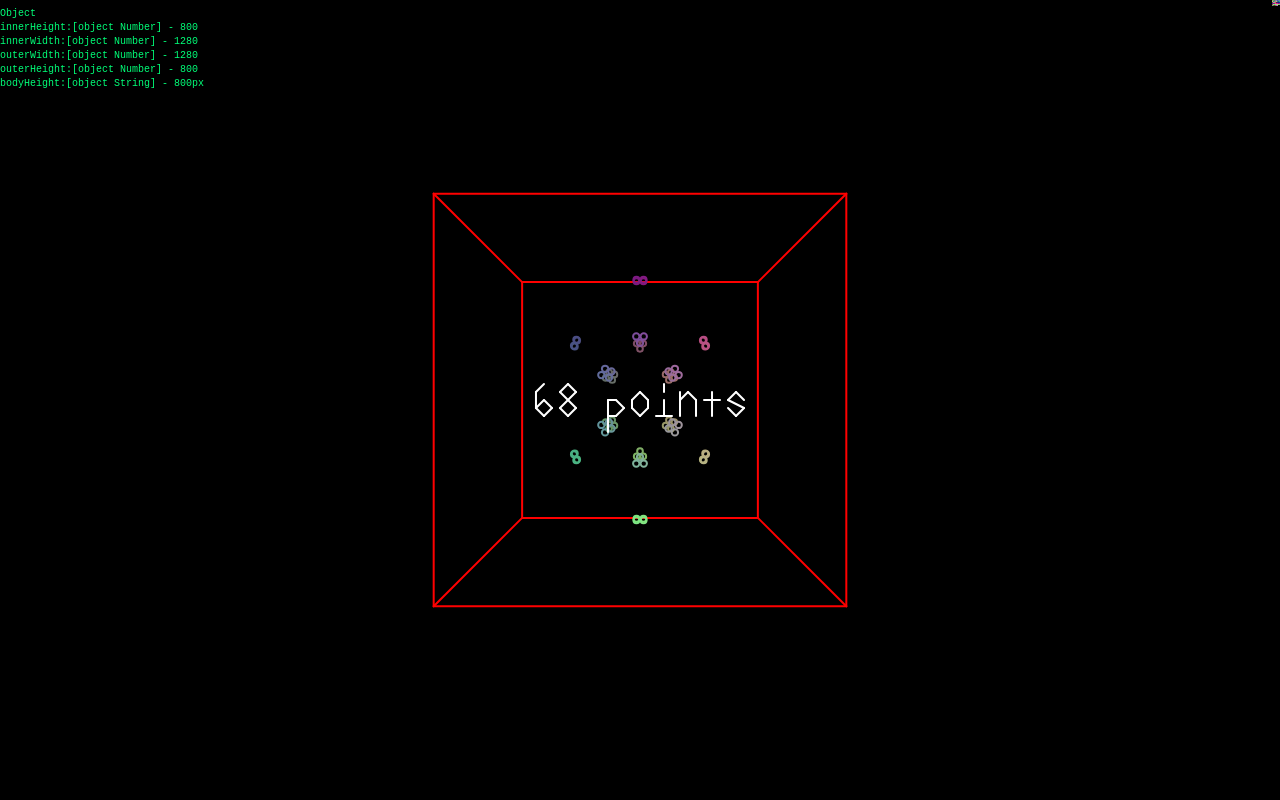
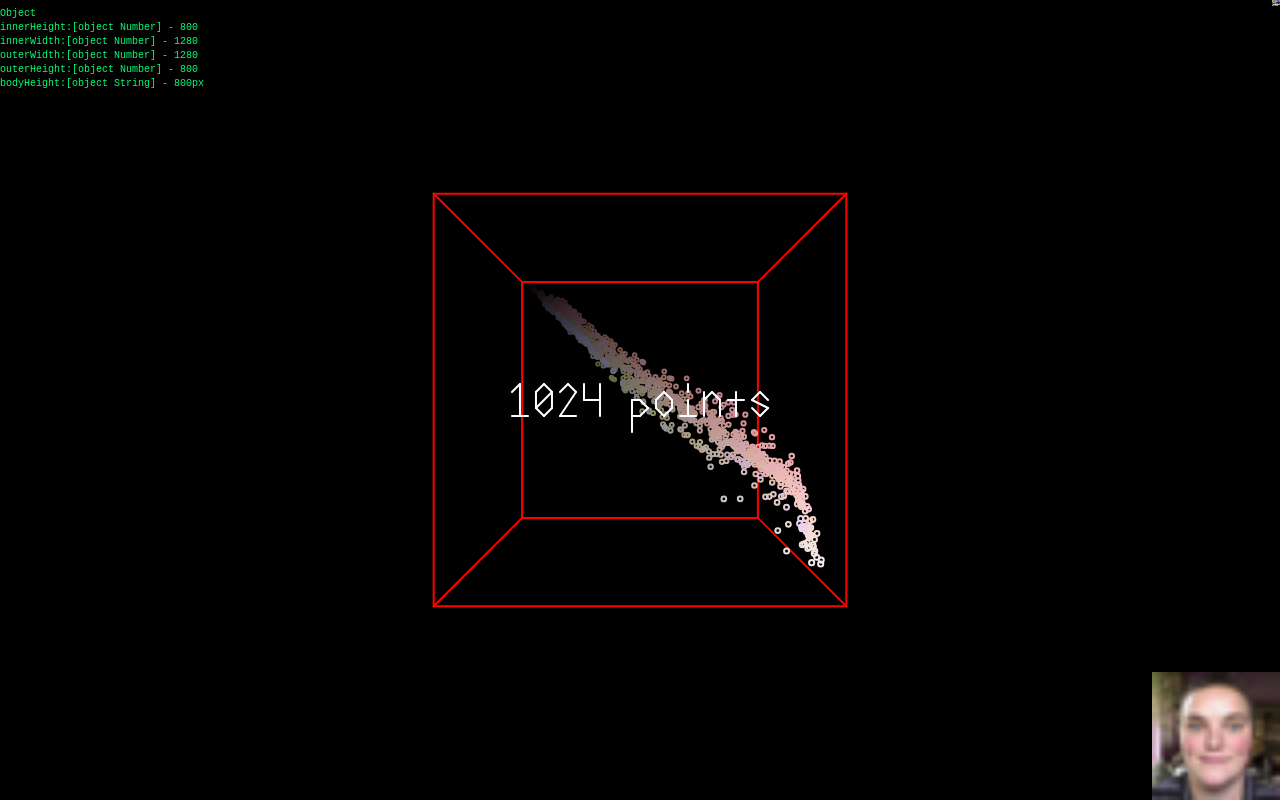
Before and after one commit to AdmiralPotato/npos3d, a plain HTML site: page tests/pn3_idea_test.html in a window 1280 px wide. Drawn offline with Linux system fonts and the light colour scheme.

Commit message:
Changing the methods used to 'remove' and 'destroy' objects from the scene.
Using scene.add(o) rather than scene.rQ.push(o) moving forward. The
scene.add() method now adds a property to the object linking back to
the scene, needed for cleaner destroy functions ob the object. Worked
on adding some cleaner ways remove objects from the scene, implementing
better ideas on object self destruction, made a few changes where there
can now be multiple scenes in existence at once, and each object may
only exist in once scene at a time. That last bit may never be used,
but we'll see. Also made a particle toy and added some image cycling to
the PN3 tests.

```diff
--- a/src/core.js
+++ b/src/core.js
@@ -48,6 +48,7 @@ var NPos3d = NPos3d || {
 	deg:(Math.PI / 180),
 	sin:Math.sin,
 	cos:Math.cos,
+	square:function(num){return num * num;},
 	//--------------------------------
 	//Some basic boundary / collission testing maths.
 	//--------------------------------
@@ -170,7 +171,7 @@ NPos3d.Scene = function(args){
 		t.c.restore();
 	}
 
-	t.interval = setInterval(t.update,1000/t.framerate);
+	t.interval = setInterval(t.update,1000/t.frameRate);
 
 	t.globalize();
 	return this;
@@ -178,12 +179,13 @@ NPos3d.Scene = function(args){
 
 NPos3d.Scene.prototype={
 	globalize:function(){
-		//Because it's a pain to have to reference too much.
+		//Because it's a pain to have to reference too much. I'll unpack my tools so I can get to work.
 		window.pi = NPos3d.pi;
 		window.tau = NPos3d.tau;
 		window.deg = NPos3d.deg;
 		window.sin = NPos3d.sin;
 		window.cos = NPos3d.cos;
+		window.square = NPos3d.square;
 	},
 	resize:function(){
 		var t = this;
@@ -232,10 +234,9 @@ NPos3d.Scene.prototype={
 		p2.color = p3[3] || false;
 		return p2;
 	},
-	square:function(num){return num * num;},
 	getRelativeAngle3d:function(p3){ //DO NOT try to optomize out the use of sqrt in this function!!!
 		var topAngle =  Math.atan2(p3[0], p3[1]);
-		var sideAngle = tau - Math.atan2(p3[2], Math.sqrt(this.square(p3[0]) + this.square(p3[1])));
+		var sideAngle = tau - Math.atan2(p3[2], Math.sqrt(NPos3d.square(p3[0]) + NPos3d.square(p3[1])));
 		return [sideAngle,0,-topAngle];
 	},
 	pointAt:function(o,endPos){
@@ -581,11 +582,17 @@ NPos3d.Scene.prototype={
 			}
 		}
 	},
-	destroyFunc:function(){
-		if(this === window){throw 'JIM TYPE ERROR';}
-		for(var i = 0; i < rQ.length; i += 1){
-			if(t.rQ[i] === this){
+	add:function(o){
+		//I may rename this to addChild in the future. Hmm...
+		o.scene = this;
+		this.rQ.push(o);
+	},
+	remove:function(o){
+		var t = this;
+		for(var i = 0; i < t.rQ.length; i += 1){
+			if(t.rQ[i] === o){
 				t.rQ.splice(i,1);
+				o.scene = false;
 				//I FOUND THE BLINKING FOR REAL THIS TIME!!!
 				//console.log(cro,i);
 				//If the object being removed from the render queue is positioned earlier than
@@ -599,6 +606,13 @@ NPos3d.Scene.prototype={
 		}
 	}
 };
+
+NPos3d.destroyFunc = function(){
+	var t = this;
+	if(t.scene){
+		t.scene.remove(t);
+	}
+}
 
 NPos3d.Camera = function(args){
 	var t = this;
@@ -632,48 +646,48 @@ NPos3d.Geom.cube = {
 
 NPos3d.blessWith3DBase = function(o,args){
 	o.pos = args.pos || [0,0,0];
-	o.rot = args.rot ||[0,0,0];
-	o.rotOrder = args.rotOrder || [0,1,2];
-	o.scale = args.scale || [1,1,1];
+	o.rot = args.rot || [0,0,0];
+	o.rotOrder = args.rotOrder || o.rotOrder || [0,1,2];
+	o.scale = args.scale || o.scale || [1,1,1];
 	o.lastScaleString = false;
 	o.lastRotString = false;
 	o.transformedPointCache = [];
 	o.transformedLineCache = [];
 	o.boundingBox = [[0,0,0],[0,0,0]];
 	o.shape = args.shape || o.shape;
-	o.renderAlways = args.renderAlways || false;
-	o.renderStyle = args.renderStyle || 'lines';//points, both
-	o.pointScale = args.pointScale || 2;
-	o.pointStyle = args.pointStyle || 'fill';//stroke
+	o.renderAlways = args.renderAlways || o.renderAlways || false;
+	o.renderStyle = args.renderStyle || o.renderStyle || 'lines';//points, both
+	o.pointScale = args.pointScale || o.pointScale || 2;
+	o.pointStyle = args.pointStyle || o.pointStyle || 'fill';//stroke
+	o.scene = false; //An object should know which scene it's in, if it would like to be destroyed.
 	if(o.renderStyle === 'lines'){
 		o.render = function(){
-			s.drawLines(o);
+			o.scene.drawLines(o);
 		}
 	}else if(o.renderStyle === 'points'){
 		o.render = function(){
-			s.drawPoints(o);
+			o.scene.drawPoints(o);
 		}
 	}else if(o.renderStyle === 'both'){
 		o.render = function(){
-			s.drawLines(o);
-			s.drawPoints(o);
+			o.scene.drawLines(o);
+			o.scene.drawPoints(o);
 		}
 	}else{
 		throw 'Invalid renderStyle specified: ' + o.renderStyle;
 	}
+	o.destroy = NPos3d.destroyFunc;
 }
 NPos3d.Ob3D = function(args){
 	if(this === window){throw 'JIM TYPE ERROR';}
 	if(arguments.length > 1){throw 'ob3D expects only one param, an object with the named arguments.';}
-	var t = this;
 	var args = args || {};
-	NPos3d.blessWith3DBase(t,args);
+	NPos3d.blessWith3DBase(this,args);
 	return this;
 }
 NPos3d.Ob3D.prototype = {
 	shape: NPos3d.Geom.cube,
 	update:function(s){
 		this.render();
-	},
-	destroy:NPos3d.destroyFunc
+	}
 };
--- a/src/geom.pn3.js
+++ b/src/geom.pn3.js
@@ -7,6 +7,8 @@ NPos3d.Geom.PN3 = function(args){
 
 	t.centerData = args.centerData || true;
 	t.scaleData = args.scaleData || true;
+
+	t.id = args.id || 'PN3_default_canvas';
 
 	if(t.centerData){
 		var centerData = function(p3){return [p3[0] -128,p3[1] -128,p3[2] -128];}
@@ -19,14 +21,19 @@ NPos3d.Geom.PN3 = function(args){
 	}else{
 		var scaleData = function(p3){return p3;}
 	}
-
-	t.canvas = document.createElement('canvas');
-	//t.canvas.style.display='block';
-	//t.canvas.style.position='absolute';
-	//t.canvas.style.top='50%';
-	//t.canvas.style.left='50%';
-	//document.body.appendChild(t.canvas);
-	t.canvas.style.left='50%';
+	t.canvas = document.getElementById(t.id);
+	if(!t.canvas){
+		t.canvas = document.createElement('canvas');
+		t.canvas.id = t.id;
+	}
+	t.canvas.style.display='block';
+	t.canvas.style.position='fixed';
+	t.canvas.style.right='0px';
+	t.canvas.style.bottom='0px';
+	t.canvas.style.zIndex = 9001;
+	t.canvas.style.imageRendering = '-moz-crisp-edges';
+	t.canvas.style.imageRendering = '-webkit-optimize-contrast';
+	document.body.appendChild(t.canvas);
 	t.c = t.canvas.getContext('2d');
 	t.width = 0;
 	t.height = 0;
@@ -41,6 +48,9 @@ NPos3d.Geom.PN3 = function(args){
 		t.loaded = true;
 		t.canvas.width = t.width;
 		t.canvas.height = t.height;
+		t.c.clearRect(0,0,t.width,t.height); //clearing the canvas, in case anything is left from an image with the same size loading in.
+		t.canvas.style.width = t.width * 4 + 'px';
+		t.canvas.style.height = t.height * 4 + 'px';
 		t.c.drawImage(t.image,0,0);
 		t.data = t.c.getImageData(0,0,t.width,t.height).data;
 		for(var y = 0; y < t.height; y += 1){
@@ -64,7 +74,7 @@ NPos3d.Geom.PN3 = function(args){
 		}
 
 		var p4 = t.getPixel(0,0);
-		console.log('First point color:',p4);
+		//console.log('First point color:',p4);
 		t.lines.push([0, t.points.length -1, 'rgb(' + p4[0] + ',' + p4[1] + ',' + p4[2] + ')']);
 		args.callback(t);
 		//console.log(t);
--- a/tests/pn3_idea_test.html
+++ b/tests/pn3_idea_test.html
@@ -37,7 +37,7 @@ var lOffset = {
 	//this.pos[1] = s.mpos.y;
 	}
 }
-q.push(lOffset);
+s.add(lOffset);
 
 var myCube = new n.Ob3D({pos:lOffset.pos, rot:lOffset.rot, scale:[15,15,15]});
 myCube.shape.color = 'rgba(255,255,255,.1)';
@@ -49,7 +49,7 @@ myCube.update = function(s){
 }
 */
 myCube.shape.color='#f00';
-q.push(myCube);
+s.add(myCube);
 
 
 var shapes = {};
@@ -67,16 +67,19 @@ var justDoIt = function(string){
 }
 justGiveMeData('pn3_test_shapes.obj',justDoIt);
 
-var myOb = new n.Ob3D({pos:lOffset.pos, rot:lOffset.rot, scale:[300,300,300],renderStyle:'points',pointStyle:'stroke',pointScale:3});
-q.push(myOb);
+var myOb = new n.Ob3D({pos:lOffset.pos, rot:lOffset.rot, scale:[300,300,300],renderStyle:'points',pointStyle:'stroke',pointScale:2});
+s.add(myOb);
 var myText = new n.VText({string:'Loading Image...',textAlign:'center', pos:lOffset.pos, rot:lOffset.rot, scale:[8,8,8]});
-q.push(myText);
+s.add(myText);
 var myIdea;
+
 var getImageAsMesh = function(imagePath){
-	myIdea = new n.Geom.PN3({path:imagePath + '?cachekill='+Math.round(Math.random()*999999),callback:ideaCallback});
+	var path = imagePath + '?cachekill='+Math.round(Math.random()*999999);
+	myIdea = new n.Geom.PN3({path:path,callback:ideaCallback,id:'myIdeaCanvas'});
 }
 
 var ideaCallback = function(){
+	//console(n.Geom.PN3);
 	myOb.shape = myIdea;
 	myOb.lastRotString = false;
 	myText.string = myIdea.points.length + ' points';
@@ -84,6 +87,7 @@ var ideaCallback = function(){
 }
 var imageList = [
 	//'img/png.png',
+	'img/megface.png',
 	'img/rupeebev.png',
 	'img/rupee.png',
 	'img/heartsub.png',
@@ -96,9 +100,7 @@ var imageList = [
 	'img/meg.png',
 	'img/noise_spectrum_16.png',
 	'img/noise_spectrum_32.png',
-	'img/png.png',
 	'img/spectrum_16.png',
-	'img/spectrum_24_hue.png',
 	'img/spectrum_24_luminosity.png',
 	'img/spectrum_24.png',
 	'img/spectrum_32.png',
@@ -113,7 +115,7 @@ getImageAsMesh(imageList[imageState]);
 
 var imageAdvance = function(e){
 	e.preventDefault();
-	console.log(e);
+	//console.log(e);
 	imageState += 1;
 	if(imageState >= imageList.length){
 		imageState = 0;
```
Also changed, not shown: tests/basic_scene.html (+5 -5 lines), tests/destroy.html (added, +28 -0 lines), tests/draw_points.html (+6 -6 lines), tests/particle_toy.html (added, +74 -0 lines), tests/pn3_image_manip_toy.html (added, +133 -0 lines), tests/text_cycler.html (+2 -2 lines), tests/img/megface.png (added), 1 other file.
